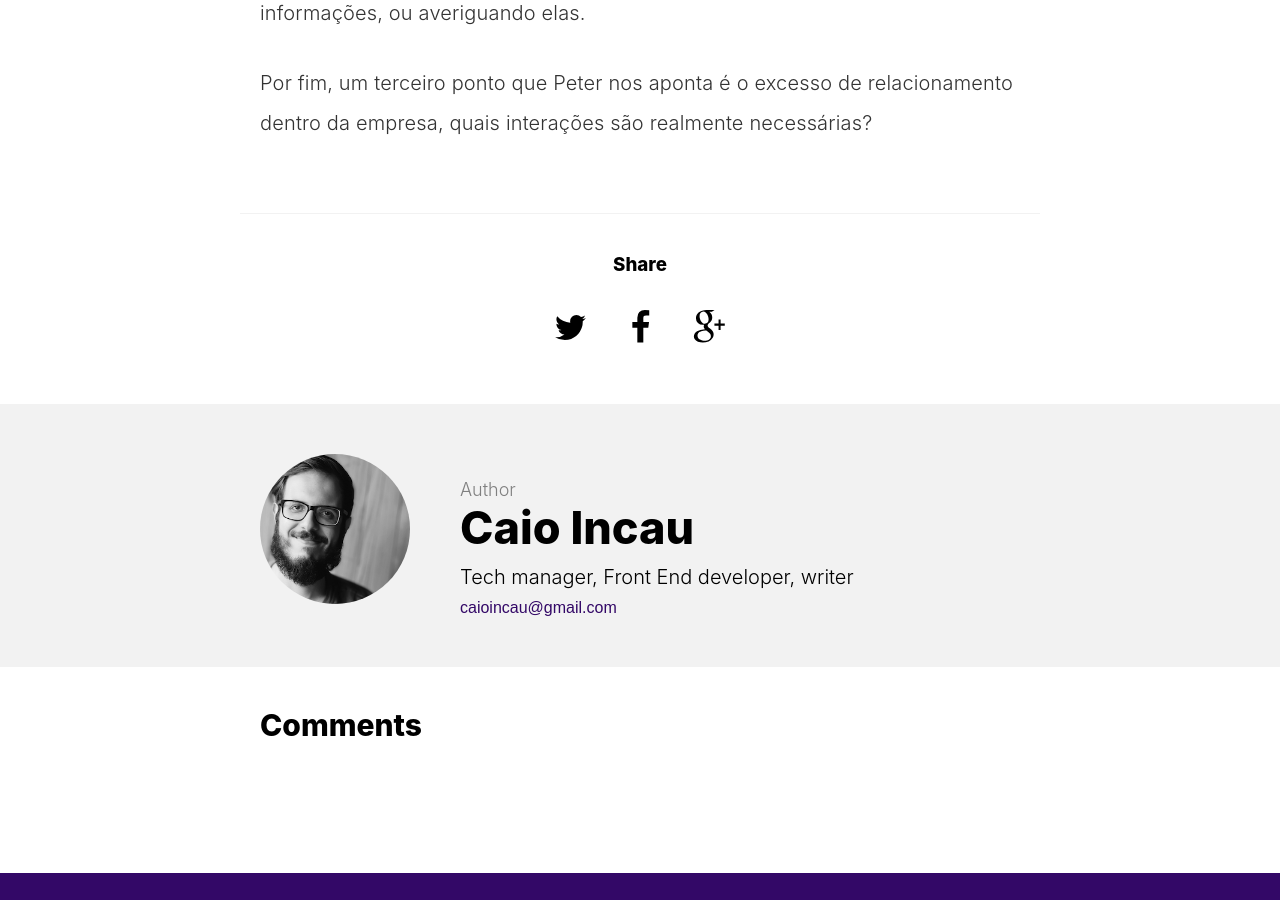
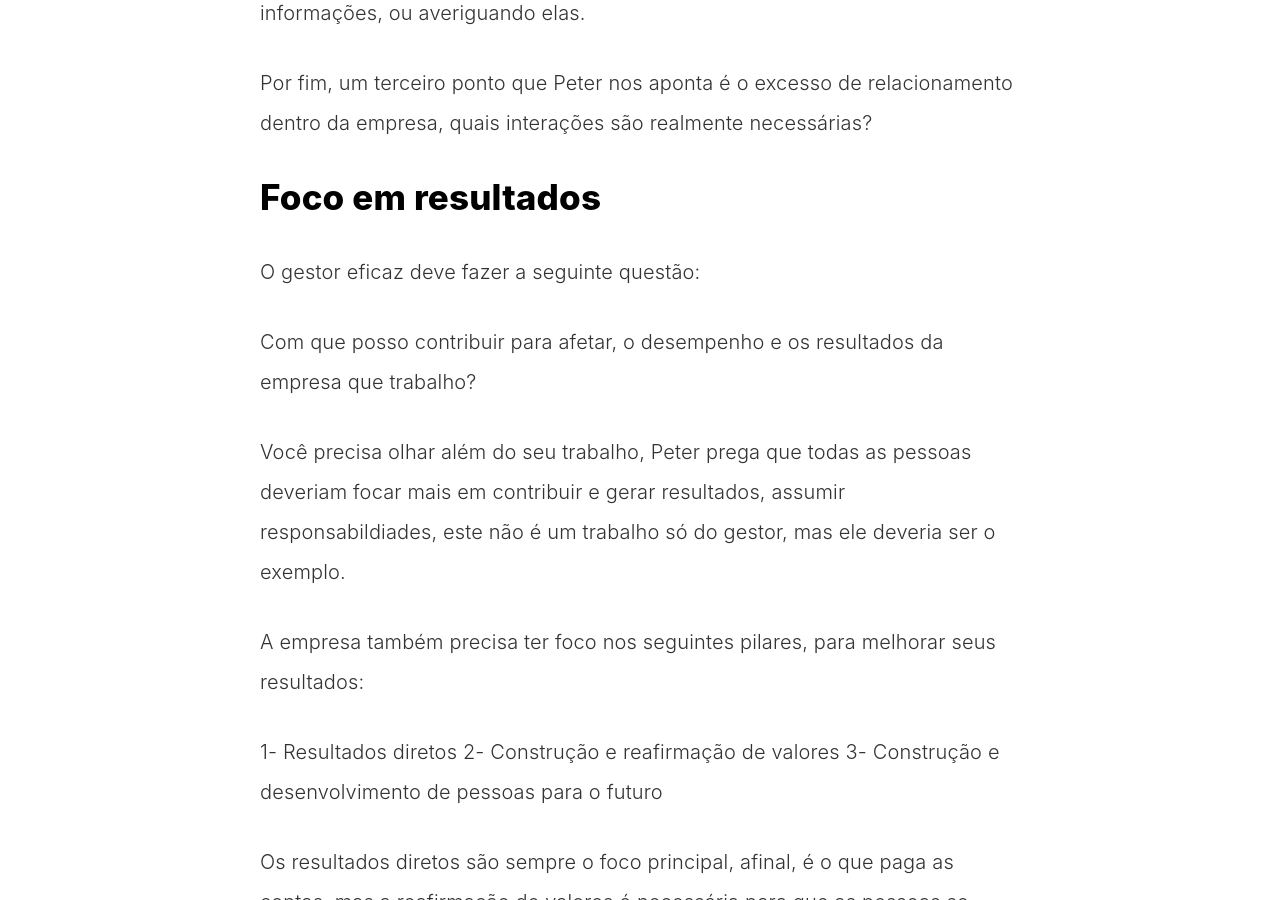
Before and after one commit to caioincau/caioincau.github.io, a Jekyll site: the page built from _posts/2019-03-16-gestor-eficaz.md, in a window 1280 px wide and 900 px high, scrolled down 4382 px. Built offline with Jekyll 4.4.1, drawn with Linux system fonts in a browser that asks for light colours; comment, search, counter and statistics services are not loaded; some of the changed text lies outside the part shown.

Commit message:
first build

```diff
--- a/_posts/2019-03-16-gestor-eficaz.md
+++ b/_posts/2019-03-16-gestor-eficaz.md
@@ -1,6 +1,6 @@
 ---
 layout: post
-title: "Gestor Eficaz"
+title: "O Gestor Eficaz, o que aprendi - Parte 1"
 date: 2019-03-16 19:55:24
 image: '/assets/img/'
 description:
@@ -8,7 +8,7 @@ tags:
 - pessoal
 - carreira
 categories:
-twitter_text: "O Gestor Eficaz, o que aprendi"
+twitter_text: "O Gestor Eficaz, o que aprendi - Parte 1"
 ---
 
 Recentemente li um livro muito interessante, o livro se chama "O Gestor Eficaz", em inglês ele é chamado "The Effective Executive", este livro foi publicado por um dos gurus da gestão, Peter Drucker.
@@ -70,3 +70,23 @@ Um dos principais pontos de perda de tempo é a má organização de uma empresa
 Outro grande ponto de atenção é a falta de informação, ou informações passadas de forma errada, pois perdemos muito tempo correndo atrás das informações, ou averiguando elas.
 
 Por fim, um terceiro ponto que Peter nos aponta é o excesso de relacionamento dentro da empresa, quais interações são realmente necessárias?
+
+## Foco em resultados
+
+O gestor eficaz deve fazer a seguinte questão:
+
+Com que posso contribuir para afetar, o desempenho e os resultados da empresa que trabalho?
+
+Você precisa olhar além do seu trabalho, Peter prega que todas as pessoas deveriam focar mais em contribuir e gerar resultados, assumir responsabildiades, este não é um trabalho só do gestor, mas ele deveria ser o exemplo.
+
+A empresa também precisa ter foco nos seguintes pilares, para melhorar seus resultados:
+
+1- Resultados diretos
+2- Construção e reafirmação de valores
+3- Construção e desenvolvimento de pessoas para o futuro
+
+Os resultados diretos são sempre o foco principal, afinal, é o que paga as contas, mas a reafirmação de valores é necessária para que as pessoas se norteiem e saibam trabalhar sozinhos, reduzindo assim o tempo gasto com direcionamento, o terceiro ponto é para garantir a perpetuação das empresas, afinal de contas, sem sucessão uma empresa pode fechar e uma empresa que não se perpetua, é uma empresa falha.
+
+## Conclusão
+
+Encerro por aqui a primeira parte, para não ficar muito extenso, sem dúvidas este é um livro que todas as pessoas que são gestoras ou pretendem trabalhar com gestão deveriam ler, Peter Drucker é um dos gurus da administração moderna e apesar de ser um livro antigo, o tema continua atual.
```
Also changed, not shown: 7 other files.
